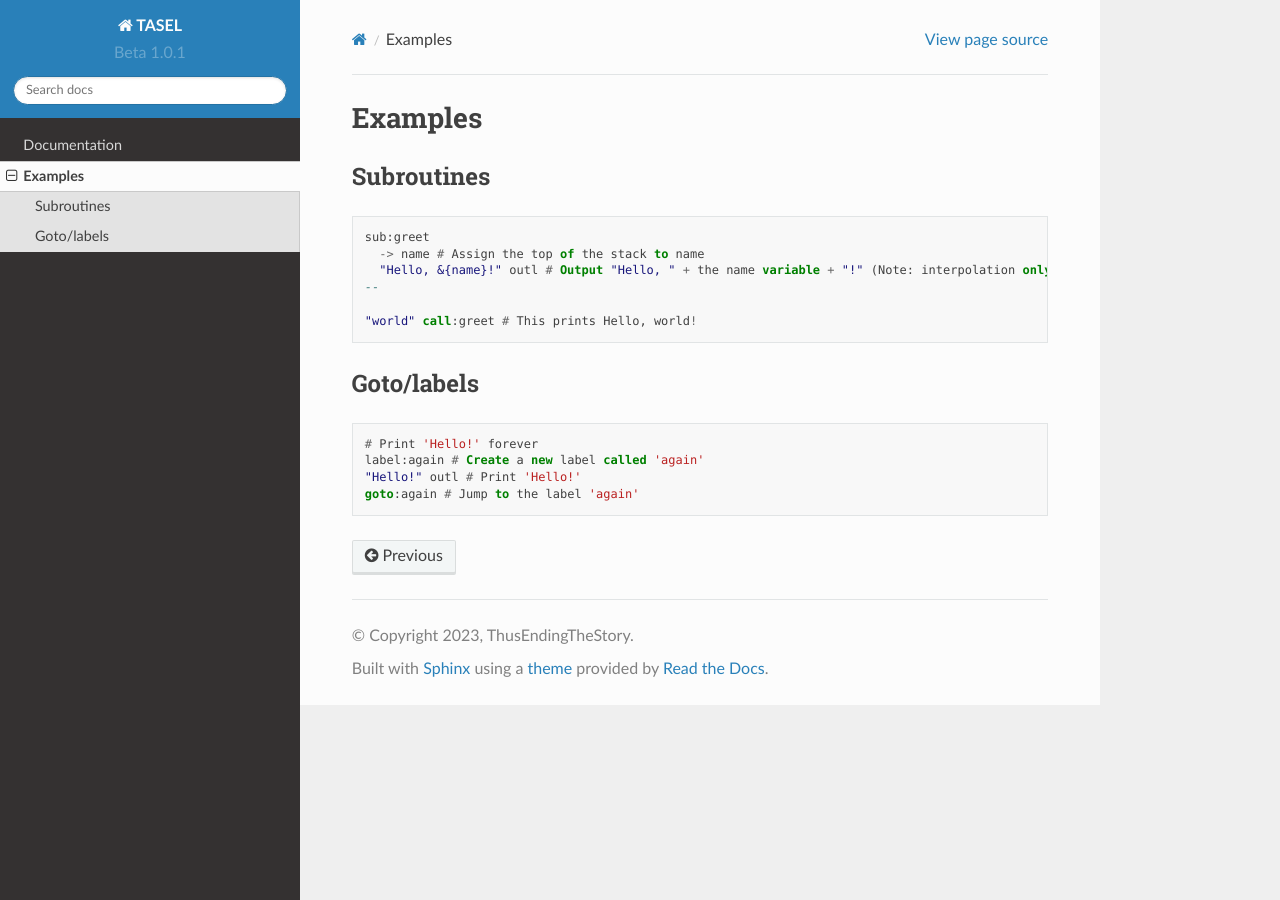
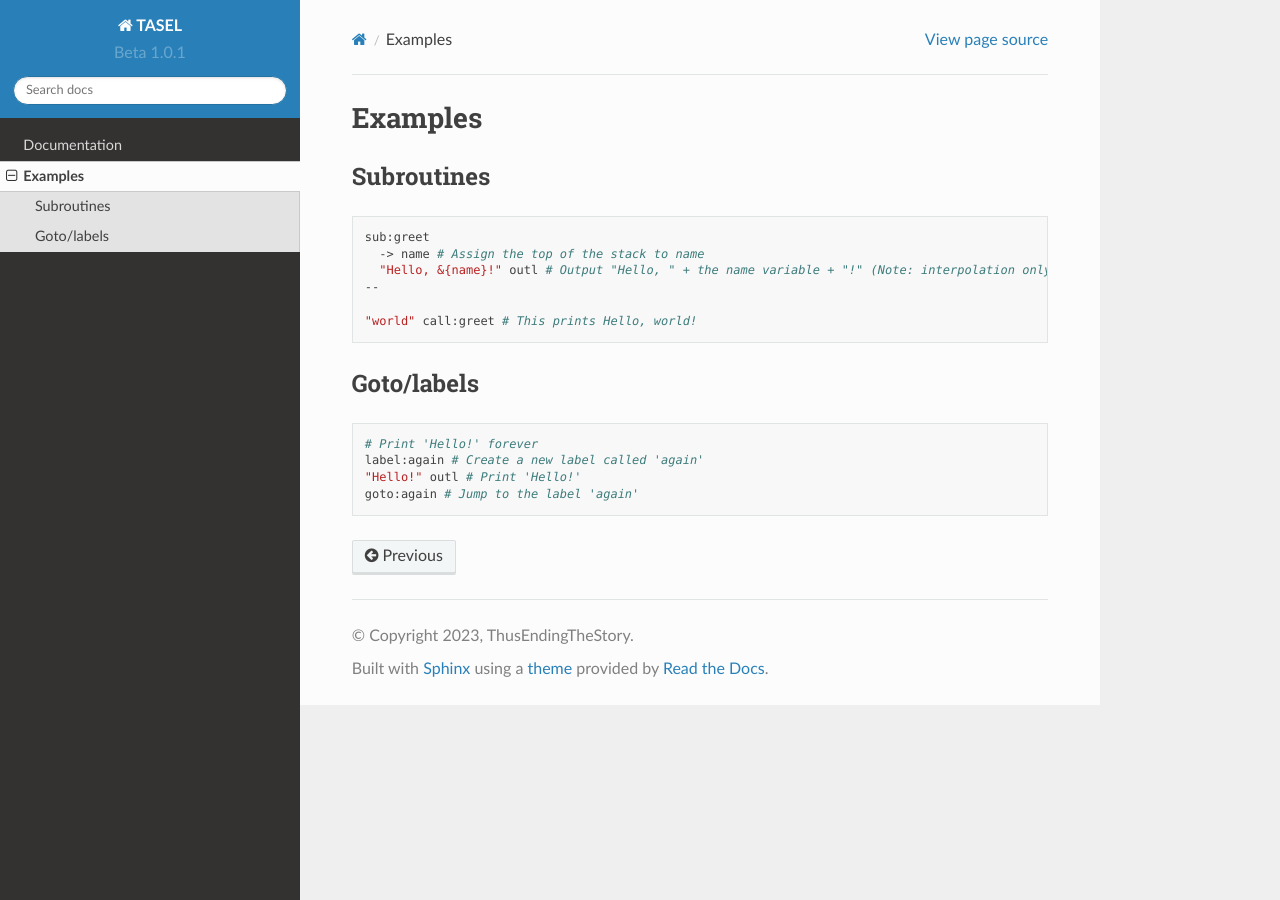
Before and after one commit to ThusEndingTheStory/TASEL-docs, a Sphinx documentation site: the page built from docs/source/examples.rst, in a window 1280 px wide. Built offline with Sphinx 7.4.7 and the Read the Docs theme 2.0.0, drawn with Linux system fonts in a browser that asks for light colours; pages that are not in the unit, such as notebooks, are missing from menus.

Commit message:
Update examples.rst

```diff
--- a/docs/source/examples.rst
+++ b/docs/source/examples.rst
@@ -3,7 +3,7 @@ Examples
 
 Subroutines
 ----
-.. code-block:: sql
+.. code-block:: bash
 
     sub:greet
       -> name # Assign the top of the stack to name
@@ -14,7 +14,7 @@ Subroutines
 
 Goto/labels
 ----
-.. code-block:: sql
+.. code-block:: bash
 
     # Print 'Hello!' forever
     label:again # Create a new label called 'again'
```
Also changed, not shown: other parts of docs/source/examples.rst (+1 -1 lines).
